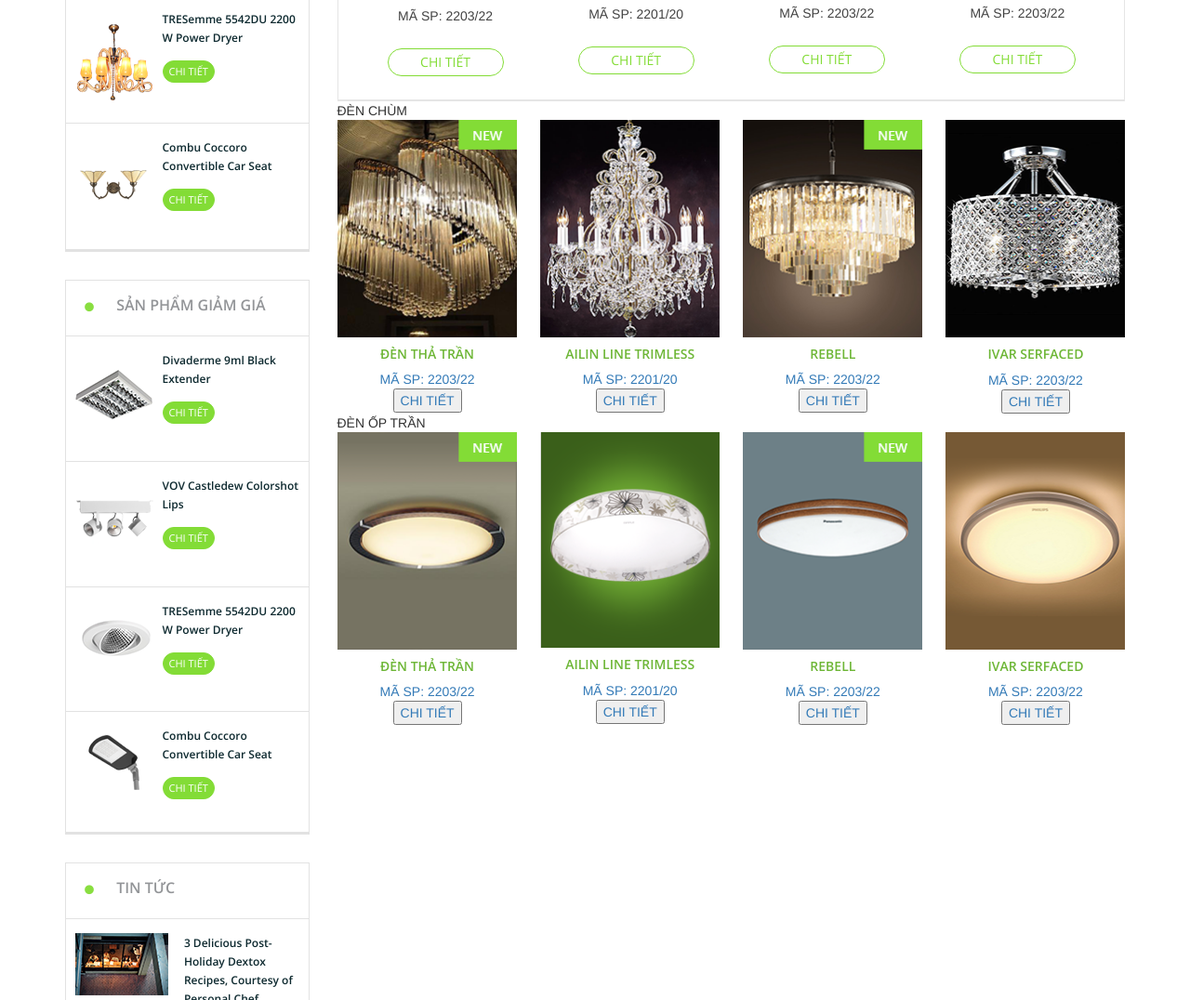
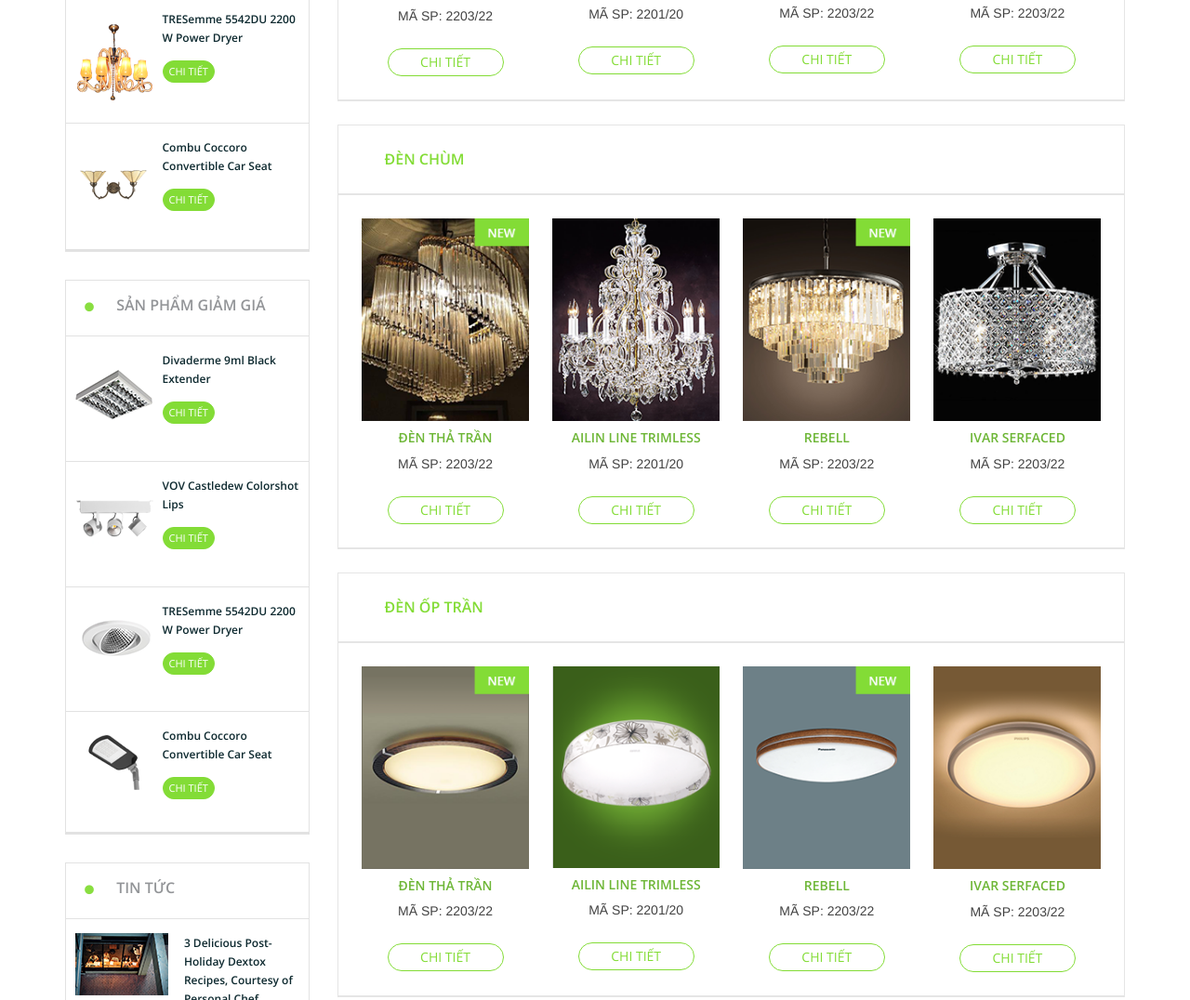
Before and after one commit to Baotran2511/thaiduong-led, a plain HTML site: page index.html in a window 1280 px wide. Shown: the part 1556-2632 px from the top of the page at 93% size. Drawn offline with Linux system fonts and the light colour scheme.

Commit message:
Update section.css

```diff
--- a/css/section.css
+++ b/css/section.css
@@ -152,7 +152,9 @@
     padding-top: 15px;
 }
 .section-right .pro-01 .tab-content a,
-.section-right .pro-02 .pro-02-bottom  a{
+.section-right .pro-02 .pro-02-bottom a,
+.section-right .pro-03 .pro-03-bottom a,
+.section-right .pro-04 .pro-04-bottom a{
     text-decoration: none;
     color:#434343;
 
@@ -169,7 +171,9 @@ h5{
 
 }
 .section-right .pro-01 .tab-content button,
-.section-right .pro-02 .pro-02-bottom button{
+.section-right .pro-02 .pro-02-bottom button,
+.section-right .pro-03 .pro-03-bottom button,
+.section-right .pro-04 .pro-04-bottom button{
    background-color: white;
     border: 1px solid #83dc36;
     border-radius: 25px;
@@ -182,7 +186,9 @@ h5{
     outline: none;
 }
 .section-right .pro-01 .tab-content button:hover,
-.section-right .pro-02 .pro-02-bottom button:hover{
+.section-right .pro-02 .pro-02-bottom button:hover,
+.section-right .pro-03 .pro-03-bottom button:hover,
+.section-right .pro-04 .pro-04-bottom button:hover{
     background-color:#83dc36 ;
     border: 1px solid #83dc36;
     border-radius: 25px;
@@ -195,7 +201,9 @@ h5{
     outline: none;
 }
 
-.section-right .pro-02 .pro-02-top{
+.section-right .pro-02 .pro-02-top,
+.section-right .pro-03 .pro-03-top,
+.section-right .pro-04 .pro-04-top{
     height:75px;
     margin-top: 25px;
     padding-top: 25px;
@@ -205,7 +213,9 @@ h5{
     border:1px solid #e5e5e5;
     padding-left: 50px;
 }
-.section-right .pro-02 .pro-02-bottom{
+.section-right .pro-02 .pro-02-bottom,
+.section-right .pro-03 .pro-03-bottom,
+.section-right .pro-04 .pro-04-bottom{
     padding:25px;
     border:1px solid #e5e5e5;
     border-bottom: 2px solid #e5e5e5;
```
